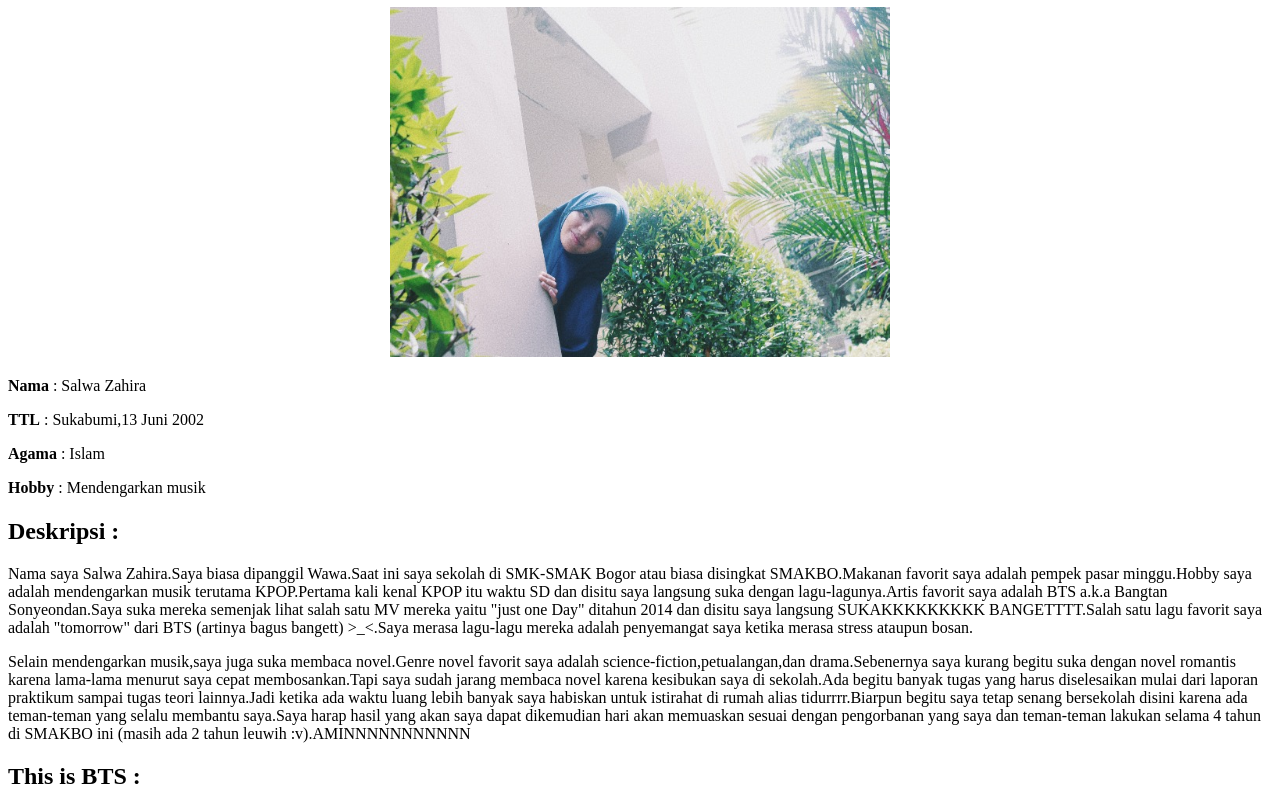
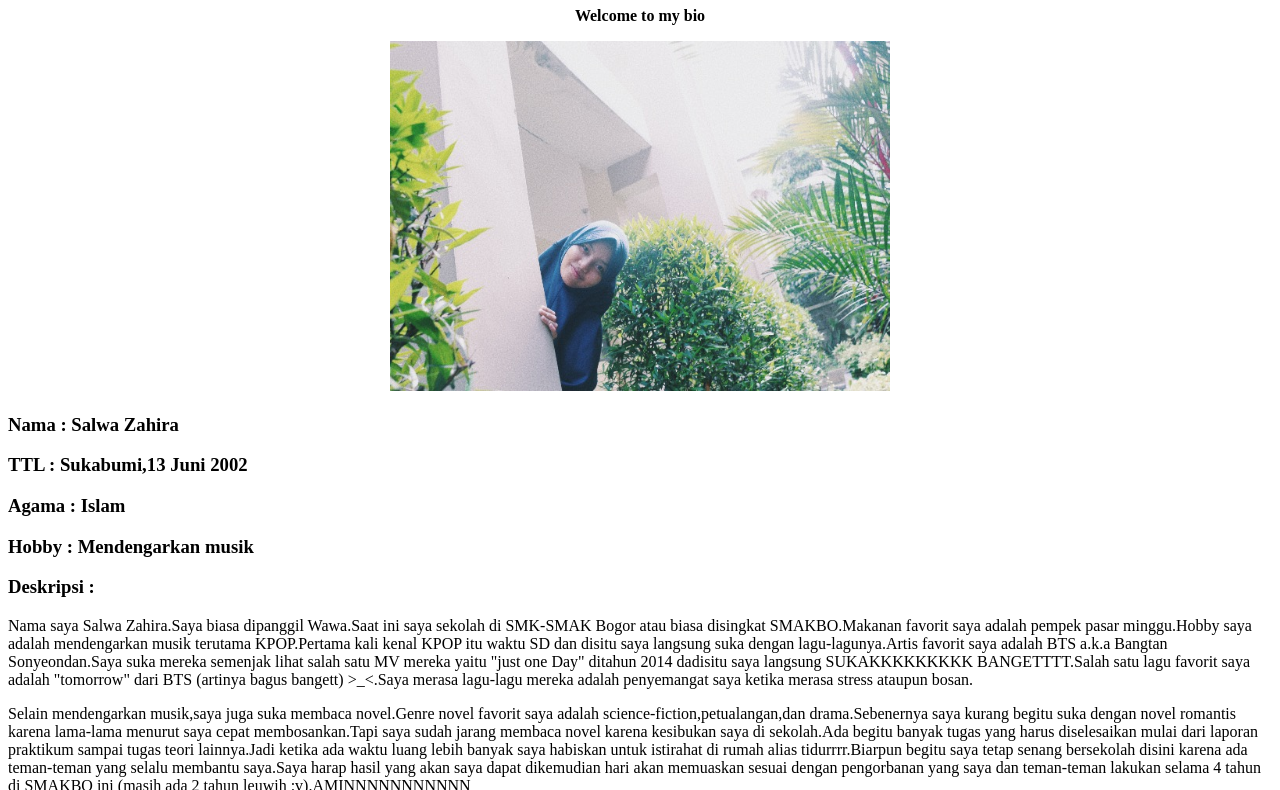
Before and after one commit to salwazahira/salwazahira.github.io, a plain HTML site: page index.html in a window 1280 px wide. Shown: the part 73-863 px from the top of the page. Drawn offline with Linux system fonts and the light colour scheme.

Commit message:
Add files via upload

```diff
--- a/index.html
+++ b/index.html
@@ -4,22 +4,28 @@
 	<title>SALWA ZAHIRA</title>
 </head>
 <body>
-<h1><center><strong>BIODATA DIRI</strong></center></h1>
-<center><img src="salwa-1.jpg"width="500px"height="350px"></center>
+	<div class="container">
+    <h1><center><strong>ANNYEONGHASEYO....</strong></center></h1>
+    <p><center><strong>Welcome to my bio</strong></center></p>
 
-<p><strong>Nama</strong> : Salwa Zahira </p>
-<p><strong>TTL</strong>  : Sukabumi,13 Juni 2002 </p>
-<p><strong>Agama</strong>  : Islam </p>
-<p><strong>Hobby</strong>  : Mendengarkan musik </h2>
-<H1></H1>
-<H1></H1>
-<h2>Deskripsi :</h2>
-<p>	Nama saya Salwa Zahira.Saya biasa dipanggil Wawa.Saat ini saya sekolah di SMK-SMAK Bogor atau biasa disingkat SMAKBO.Makanan favorit saya adalah pempek pasar minggu.Hobby saya adalah mendengarkan musik terutama KPOP.Pertama kali kenal KPOP itu waktu SD dan disitu saya langsung suka dengan lagu-lagunya.Artis favorit saya adalah BTS a.k.a Bangtan Sonyeondan.Saya suka mereka semenjak lihat salah satu MV mereka yaitu "just one Day" ditahun 2014 dan disitu saya langsung SUKAKKKKKKKKK BANGETTTT.Salah satu lagu favorit saya adalah "tomorrow" dari BTS (artinya bagus bangett) >_<.Saya merasa lagu-lagu mereka adalah penyemangat saya ketika merasa stress ataupun bosan.</p>
+  </div>
+
+
+	<link rel="stylesheet" type="text/css" href="./css/style.css/">
+<center><img src="salwa-1.jpg" width="500px"height="350px"  class="img-responsive img-circle margin"></center>
+
+<h3>Nama : Salwa Zahira </h3>
+<h3>TTL  : Sukabumi,13 Juni 2002 </h3>
+<h3>Agama  : Islam </h3>
+<h3>Hobby  : Mendengarkan musik </h3>
+
+<h3>Deskripsi :</h3>
+<p>	Nama saya Salwa Zahira.Saya biasa dipanggil Wawa.Saat ini saya sekolah di SMK-SMAK Bogor atau biasa disingkat SMAKBO.Makanan favorit saya adalah pempek pasar minggu.Hobby saya adalah mendengarkan musik terutama KPOP.Pertama kali kenal KPOP itu waktu SD dan disitu saya langsung suka dengan lagu-lagunya.Artis favorit saya adalah BTS a.k.a Bangtan Sonyeondan.Saya suka mereka semenjak lihat salah satu MV mereka yaitu "just one Day" ditahun 2014 dadisitu saya langsung SUKAKKKKKKKKK BANGETTTT.Salah satu lagu favorit saya adalah "tomorrow" dari BTS (artinya bagus bangett) >_<.Saya merasa lagu-lagu mereka adalah penyemangat saya ketika merasa stress ataupun bosan.</p>
 
 <p>	Selain mendengarkan musik,saya juga suka membaca novel.Genre novel favorit saya adalah science-fiction,petualangan,dan drama.Sebenernya saya kurang begitu suka dengan novel romantis karena lama-lama menurut saya cepat membosankan.Tapi saya sudah jarang membaca novel karena kesibukan saya di sekolah.Ada begitu banyak tugas yang harus diselesaikan mulai dari laporan praktikum sampai tugas teori lainnya.Jadi ketika ada waktu luang lebih banyak saya habiskan untuk istirahat di rumah alias tidurrrr.Biarpun begitu saya tetap senang bersekolah disini karena ada teman-teman yang selalu membantu saya.Saya harap hasil yang akan saya dapat dikemudian hari akan memuaskan sesuai dengan pengorbanan yang saya dan teman-teman lakukan selama 4 tahun di SMAKBO ini (masih ada 2 tahun leuwih :v).AMINNNNNNNNNNN  </p>
-<h2>This is BTS :</h2>
+<h3>This is BTS :</h3>
 <center><img src="bangtan.jpg"width="550px"height="400"></center>
-<h2>Me :</h2>
+<h3>Me :</h3>
 <img src="GuQt.gif"widht="450px"height="250px">
 </body>
 </html>
```
